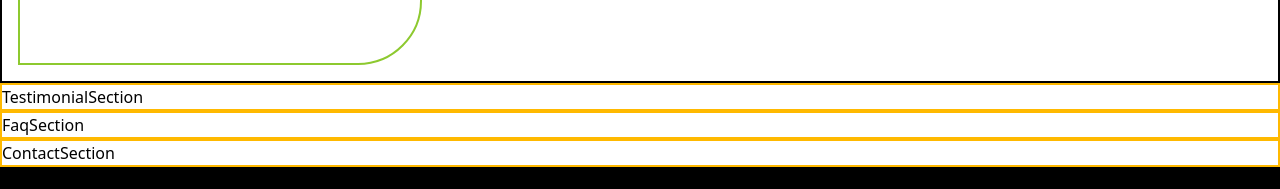
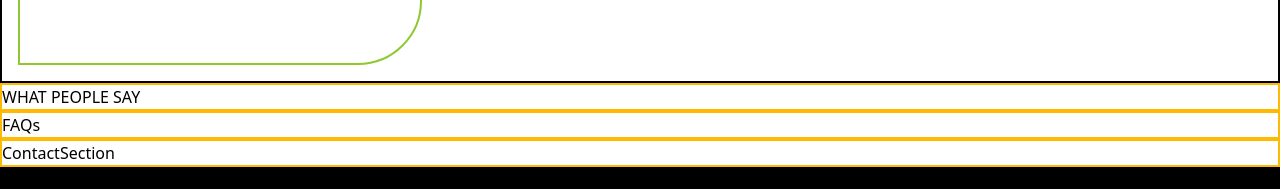
Before and after one commit to elixer-prince/pure-zen-essence, a React (Vite) app in the folder frontend/: page / in a window 1280 px wide. Shown: the part 2606-2795 px from the top of the page. Built offline with nearby package versions, Linux system fonts and the light colour scheme.

Commit message:
Refactor FaqSection and TestimonialSection layout; add semantic structure and improve accessibility

```diff
--- a/frontend/src/components/FaqSection.tsx
+++ b/frontend/src/components/FaqSection.tsx
@@ -1,5 +1,15 @@
 const FaqSection = () => {
-  return <section className="border-2 border-amber-400">FaqSection</section>;
+  return (
+    <section
+      id="faqs"
+      aria-labelledby="faqs-header"
+      className="border-2 border-amber-400"
+    >
+      <header>
+        <h2 id="faqs-header">FAQs</h2>
+      </header>
+    </section>
+  );
 };
 
 export default FaqSection;
--- a/frontend/src/components/TestimonialSection.tsx
+++ b/frontend/src/components/TestimonialSection.tsx
@@ -1,6 +1,14 @@
 const TestimonialSection = () => {
   return (
-    <section className="border-2 border-amber-400">TestimonialSection</section>
+    <section
+      id="testimonials"
+      aria-labelledby="testimonials-header"
+      className="border-2 border-amber-400"
+    >
+      <header>
+        <h2 id="testimonials-header">WHAT PEOPLE SAY</h2>
+      </header>
+    </section>
   );
 };
 
```
